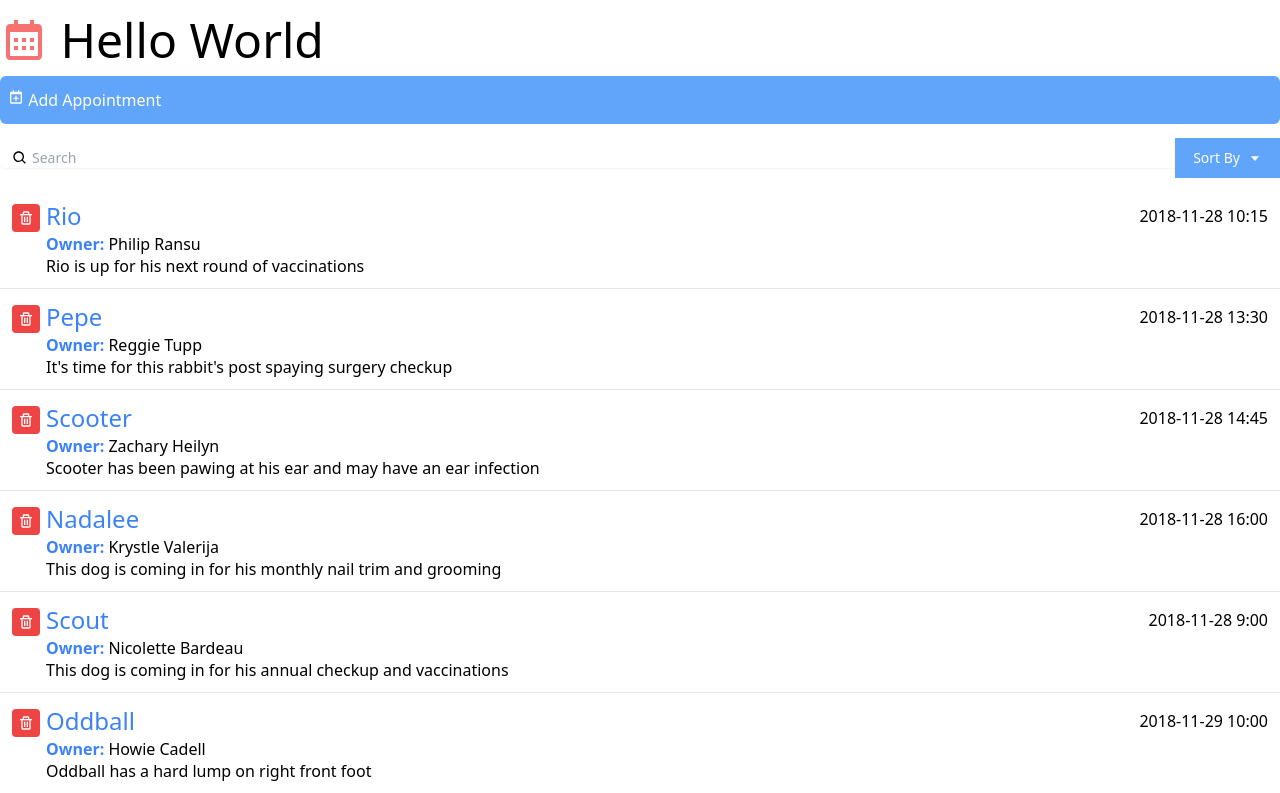
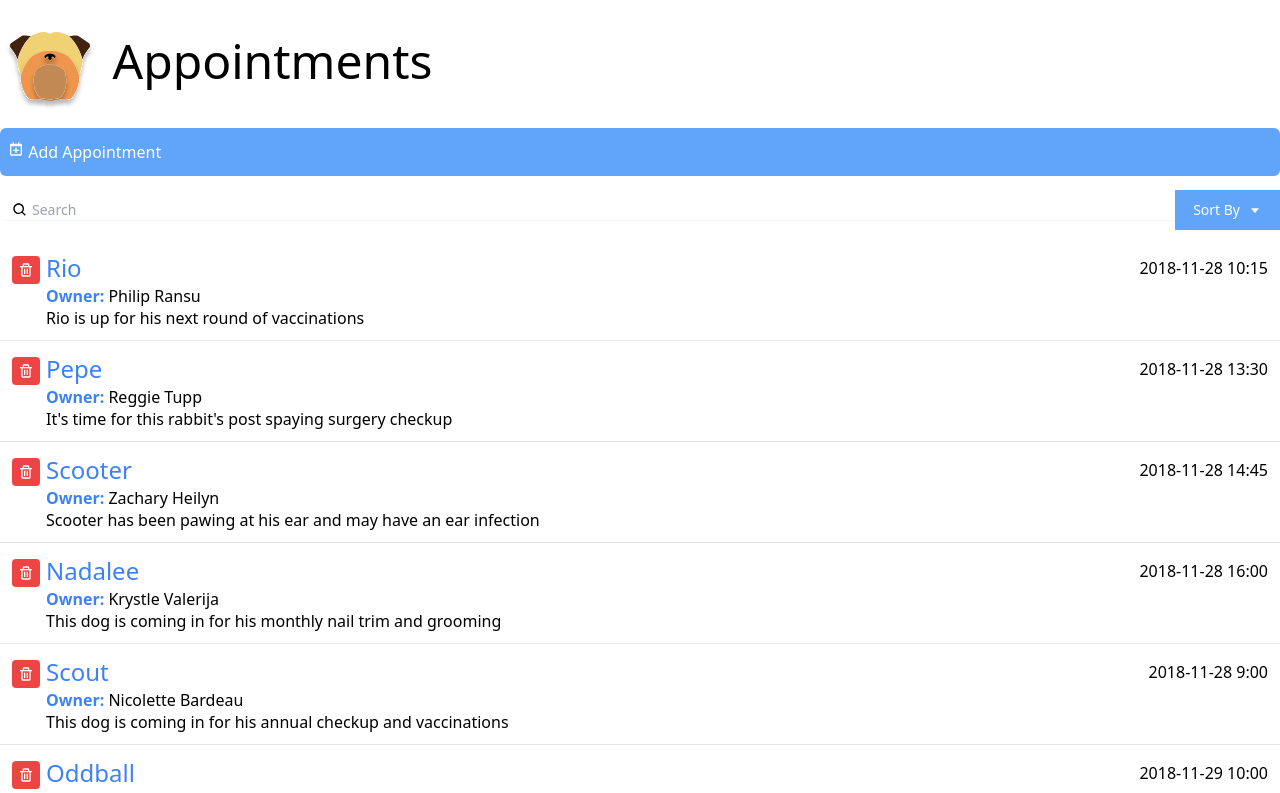
Before and after one commit to Duke0404/Appointments, a React (Create React App) app: page / in a window 1280 px wide. Shown: the top 793 px of the page. Built offline with nearby package versions, Linux system fonts and the light colour scheme.

Commit message:
Added Title Icon

```diff
--- a/src/components/App/App.tsx
+++ b/src/components/App/App.tsx
@@ -3,6 +3,9 @@ import { useState, useEffect, useCallback } from 'react'
 
 //Icons
 import { BiCalendar } from 'react-icons/bi'
+
+//Images
+import bulldogIcon from "../../Images/Bulldog.svg"
 
 //Components
 import Search from "../Search/Search"
@@ -104,11 +107,10 @@ const App = (): JSX.Element => {
 			font-thin
 		'>
 			<h1 className='text-5xl mb-3'>
-				<BiCalendar className='
-					inline-block
-					text-red-400
-					align-top
-				'/> Hello World
+				<img src={bulldogIcon} alt="Clinic Icon" className="
+					inline
+					height-10
+				"/> Appointments
 			</h1>
 
 			<AddAppointment
```
Also changed, not shown: src/Images/Bulldog.svg (added).
